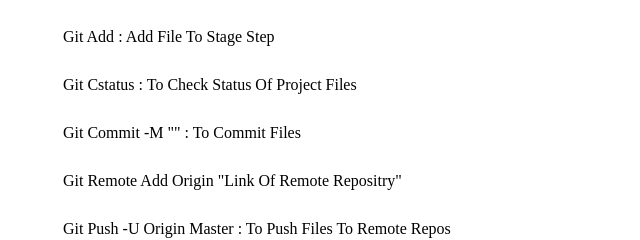
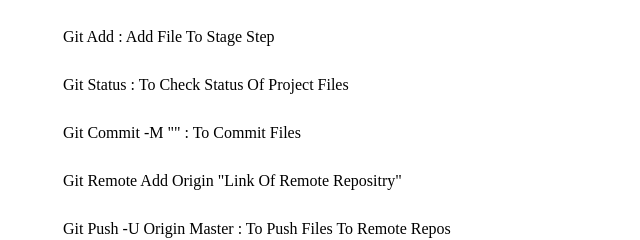
Before and after one commit to MGamal1986/git-command, a plain HTML site: page index.html in a window 1280 px wide. Shown: the part 166-406 px from the top of the page, 0-640 px from the left. Drawn offline with Linux system fonts and the light colour scheme.

Commit message:
check spelling

```diff
--- a/index.html
+++ b/index.html
@@ -12,7 +12,7 @@
     <ul class="list">
         <li>git init : initial local repositry</li>
         <li>git add <file> : add file to stage step</li>
-        <li>git cstatus : to check status of project files</li>
+        <li>git status : to check status of project files</li>
         <li>git commit -m "" : to commit files </li>
         <li>git remote add origin "link of remote repositry"</li>
         <li>git push -u origin master : to push files to remote repos</li>
```
